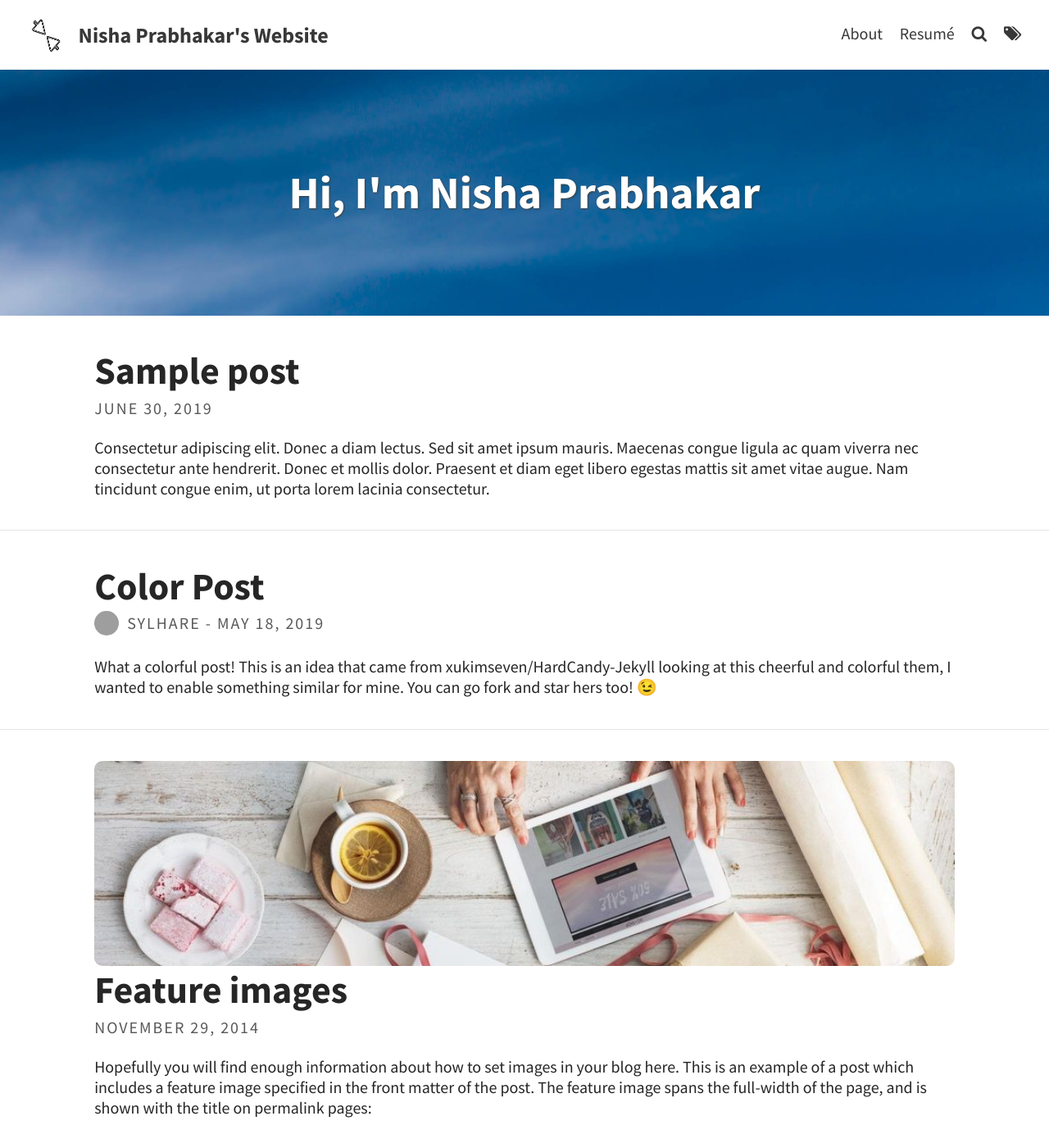
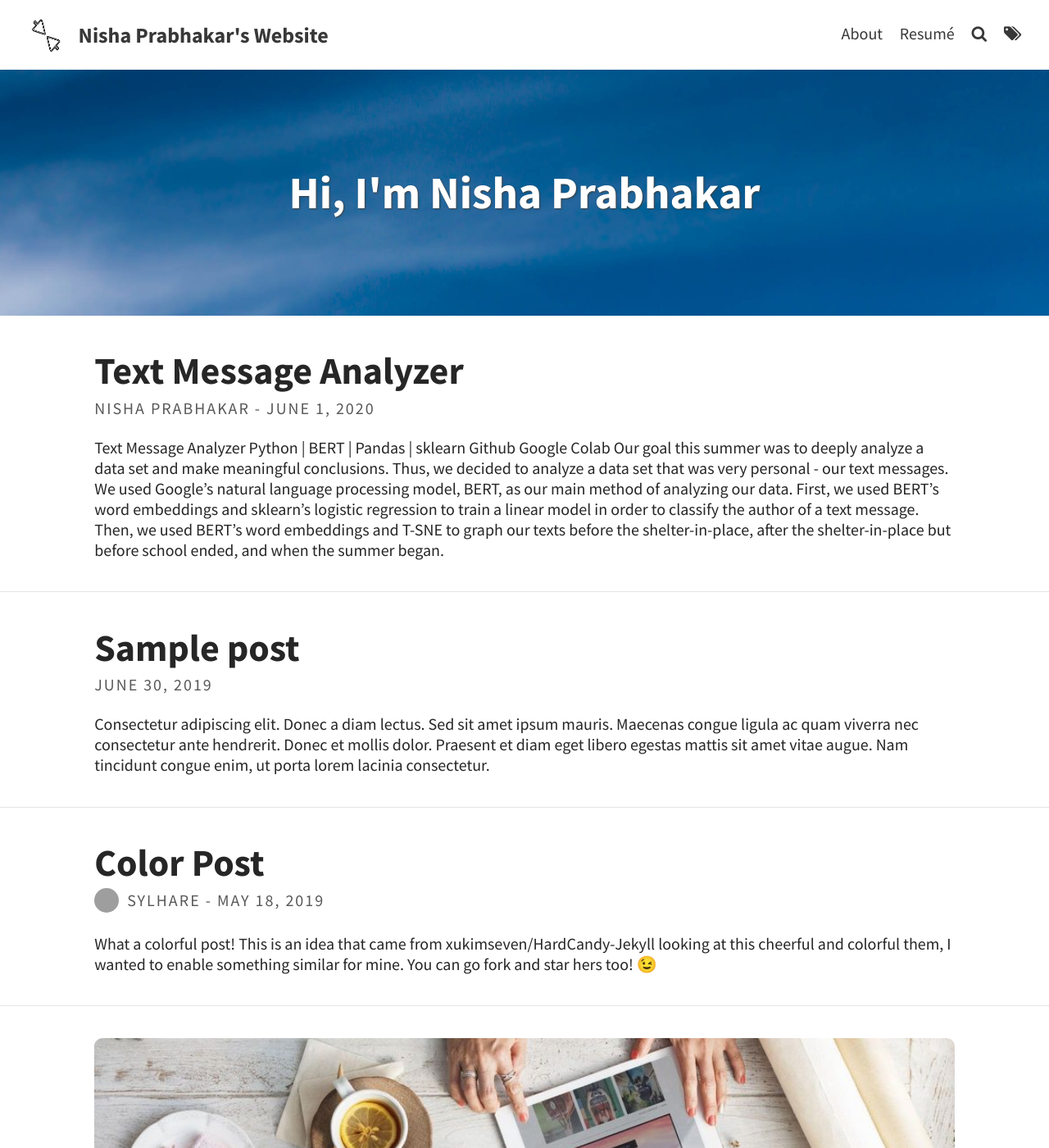
Before and after one commit to nishap1225/nishap1225.github.io, a Jekyll site: the page built from index.html, in a window 1280 px wide and 1400 px high. Shown: the whole window at 82% size. Built offline with Jekyll 4.4.1, drawn with Linux system fonts in a browser that asks for light colours; the list of posts is cut into pages by our own code; some of the changed text lies outside the part shown; grey boxes are pictures that could not be loaded.

Commit message:
first post

```diff
--- /dev/null
+++ b/_posts/2020-06-01-Text-Message-Analyzer.md
@@ -0,0 +1,17 @@
+---
+layout: post
+title: Text Message Analyzer
+tags: [Project]
+color: blue
+author: nishap1225
+excerpt_separator: <!--more-->
+---
+
+# Text Message Analyzer
+
+#### Python | BERT | Pandas | sklearn
+
+##### [Github](https://nishap1225.github.io/Text-Message-Analyzer/)
+##### [Google Colab](https://colab.research.google.com/drive/199_uyqz7nc5aTBdIykGcwGMIYaGMsXDF?usp=sharing)
+
+Our goal this summer was to deeply analyze a data set and make meaningful conclusions. Thus, we decided to analyze a data set that was very personal - our text messages. We used Google's natural language processing model, BERT, as our main method of analyzing our data. First, we used BERT's word embeddings and sklearn's logistic regression to train a linear model in order to classify the author of a text message. Then, we used BERT's word embeddings and T-SNE to graph our texts before the shelter-in-place, after the shelter-in-place but before school ended, and when the summer began.
--- a/pages/about.md
+++ b/pages/about.md
@@ -7,3 +7,5 @@ tags: [About]
 ---
 
 Hi! My name is Nisha Prabhakar. I'm a sophomore at UC Berkeley, studying Electrical Engineering and Computer Science. I'm passionate about using computer science to drive the world forward in a positive way. I love exploring computer science, and learning new ways in which I can solve problems and create tools. Some of my hobbies are reading, biking, and playing the [veena](https://en.wikipedia.org/wiki/Veena#:~:text=The%20veena%20(IAST%3A%20v%C4%AB%E1%B9%87%C4%81),lutes%2C%20zithers%20and%20arched%20harps.).
+
+###### [Github](https://github.com/nishap1225) | [Linkedin](www.linkedin.com/in/nisha-prabhakar) | [Email](nisha.p@berkeley.edu)
```
